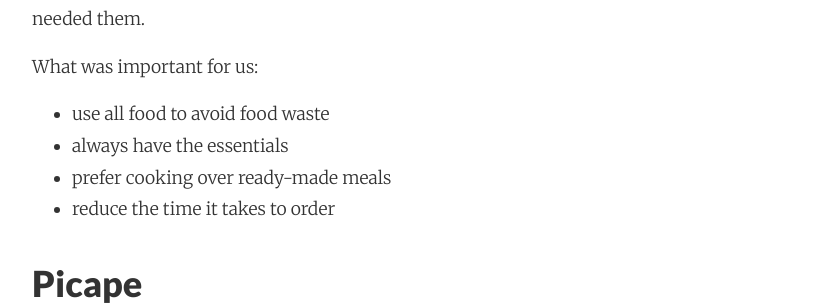
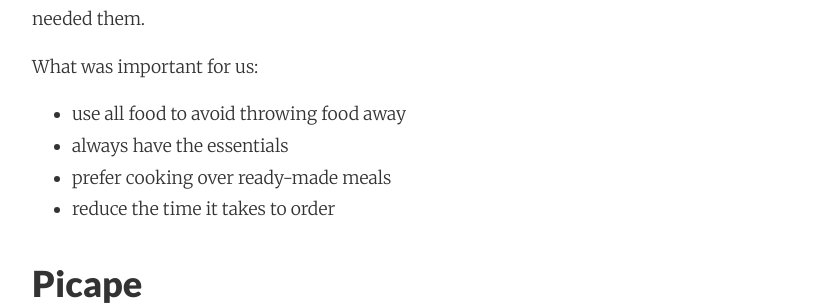
Before and after one commit to adri/adri.github.io, a Jekyll site: the page built from _posts/2017-09-27-learning-elixir-second-side-project-part1.md, in a window 1280 px wide and 900 px high, scrolled down 1286 px. Shown: the part 157-462 px from the top of the window, without its empty margins (224-1055 px from the left). Built offline with Jekyll 4.4.1, drawn with Linux system fonts in a browser that asks for light colours; nearby versions of some CDN libraries; comment, search, counter and statistics services are not loaded.

Commit message:
Autocommit from wiki

```diff
--- a/_posts/2017-09-27-learning-elixir-second-side-project-part1.md
+++ b/_posts/2017-09-27-learning-elixir-second-side-project-part1.md
@@ -23,7 +23,7 @@
 Every time when we order we think of recipes to cook and their ingredients. Then we add every ingredient to the app. We also added essential ingredients like milk or eggs if we needed them.
 
 What was important for us:
-* use all food to avoid food waste
+* use all food to avoid throwing food away
 * always have the essentials
 * prefer cooking over ready-made meals
 * reduce the time it takes to order
```
